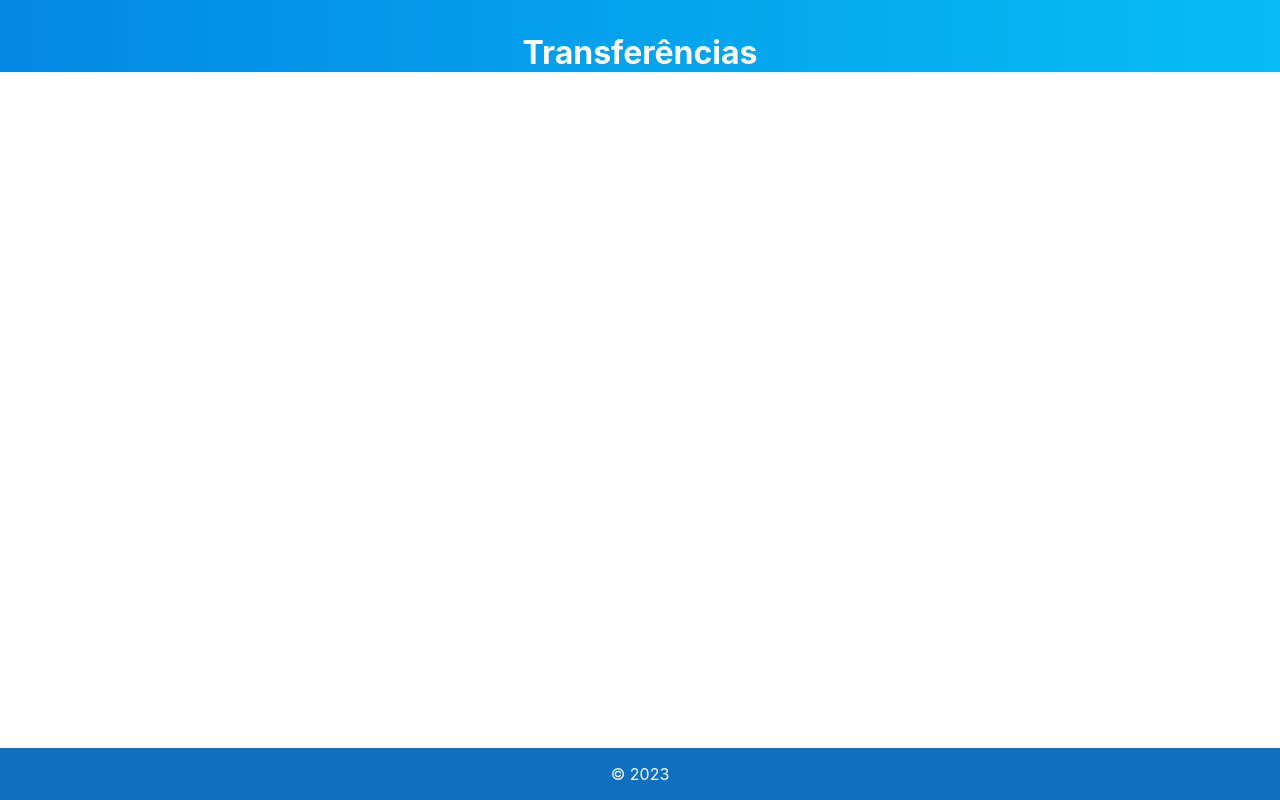
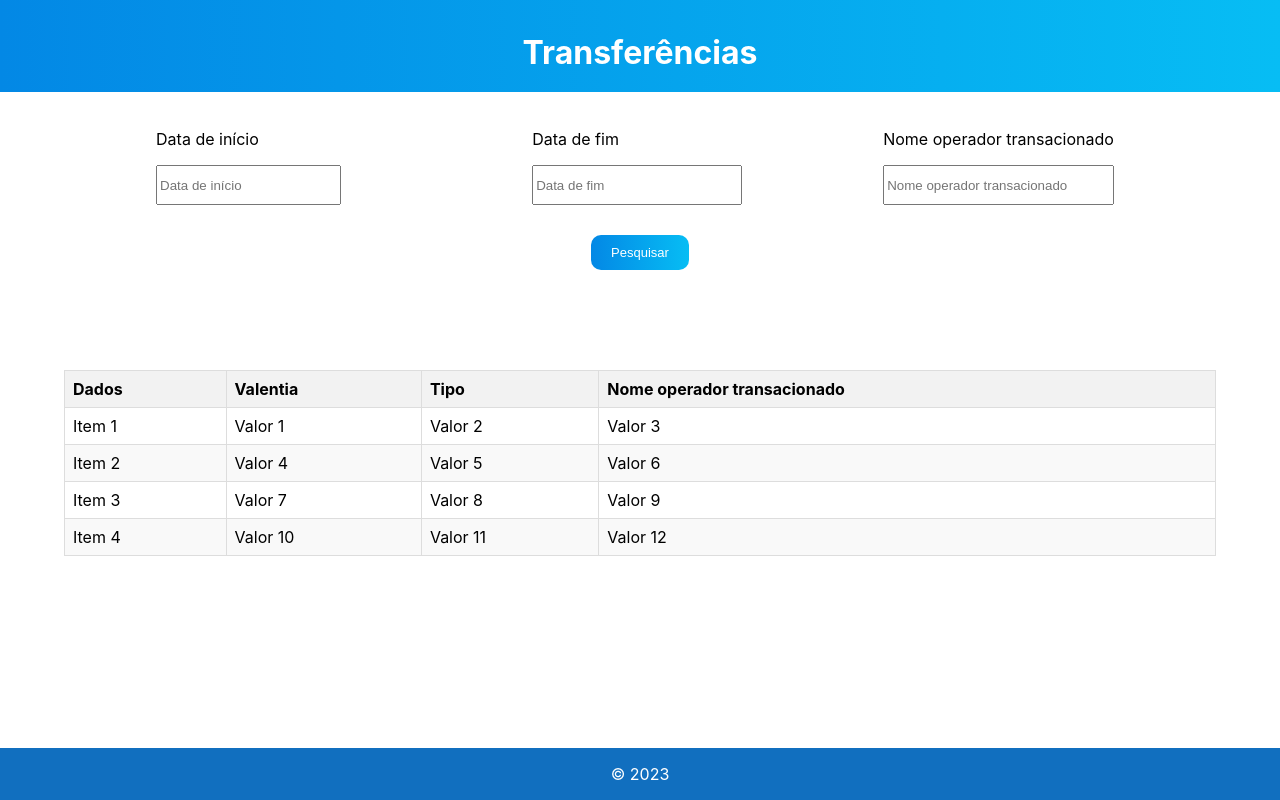
Before and after one commit to guiseixas/desafio-supera-react, a React (Create React App) app: page / in a window 1280 px wide. Built offline with nearby package versions, Linux system fonts and the light colour scheme.

Commit message:
created table component for home view and adjustments in jsx and css files

```diff
--- a/public/index.html
+++ b/public/index.html
@@ -24,7 +24,7 @@
       work correctly both with client-side routing and a non-root public URL.
       Learn how to configure a non-root public URL by running `npm run build`.
     -->
-    <title>React App</title>
+    <title>Transferencias App</title>
   </head>
   <body>
     <noscript>You need to enable JavaScript to run this app.</noscript>
--- a/src/components/Header.css
+++ b/src/components/Header.css
@@ -4,3 +4,7 @@
     color: white;
     padding: .7em 1.5em 0;
 }
+
+.HeaderText {
+    padding-bottom: 20px;
+}
--- a/src/components/Header.tsx
+++ b/src/components/Header.tsx
@@ -4,7 +4,7 @@ import '../components/Header.css'
 
 function Header(){
     return <header className="Header">
-        <h1>Transferências</h1>
+        <h1 className="HeaderText">Transferências</h1>
     </header>
 }
 
--- /dev/null
+++ b/src/components/Tabela.css
@@ -0,0 +1,71 @@
+
+.Tabela {
+  display: flex;
+  justify-content: center;
+}
+
+.Input {
+  display: flex;
+  justify-content: space-evenly;
+}
+
+.Input div {
+  display: flex;
+  flex-direction: column;
+  margin-right: 10px;
+}
+
+.buttonCenter {
+  margin-left: 25px;
+}
+
+.buttonStyle {
+  background: linear-gradient(90deg, #0388e5 0, #07bdf4);
+  color: white;
+  border: none;
+  padding: 10px 20px;
+  font-size: 13px;
+  cursor: pointer;
+  border-radius: 10px;
+}
+
+.buttonStyle:hover {
+  background: linear-gradient(90deg, #07bdf4 0, #0388e5);
+}
+
+.buttonSearch {
+  margin-top: 30px;
+  display: flex;
+  justify-content: center;
+}
+
+input {
+  height: 40px;
+  width: 100%;
+  box-sizing: border-box;
+}
+
+table {
+    width: 90%;
+    border-collapse: collapse;
+    margin-bottom: 20px;
+    margin-top: 100px;
+}
+
+th, td {
+    border: 1px solid #ddd;
+    padding: 8px;
+    text-align: left;
+}
+
+th {
+    background-color: #f2f2f2;
+}
+
+tr:nth-child(even) {
+    background-color: #f9f9f9;
+}
+
+tr:hover {
+    background-color: #e8f0fe;
+}
--- /dev/null
+++ b/src/components/Tabela.tsx
@@ -0,0 +1,77 @@
+import React, { useState, ChangeEvent } from 'react';
+import '../components/Tabela.css'
+
+function Tabela() {
+  const [dados, setDados] = useState([
+    { id: 1, coluna0: 'Item 1', coluna1: 'Valor 1', coluna2: 'Valor 2', coluna3: 'Valor 3' },
+    { id: 2, coluna0: 'Item 2', coluna1: 'Valor 4', coluna2: 'Valor 5', coluna3: 'Valor 6' },
+    { id: 3, coluna0: 'Item 3', coluna1: 'Valor 7', coluna2: 'Valor 8', coluna3: 'Valor 9' },
+    { id: 4, coluna0: 'Item 4', coluna1: 'Valor 10', coluna2: 'Valor 11', coluna3: 'Valor 12' },
+  ]);
+
+  const [filtro, setFiltro] = useState('');
+
+  const handleFiltroChange = (event: ChangeEvent<HTMLInputElement>) => {
+    setFiltro(event.target.value);
+  };
+
+  const filtrarDados = () => {
+    return dados.filter(
+      (item) =>
+        item.coluna1.toLowerCase().includes(filtro.toLowerCase()) ||
+        item.coluna2.toLowerCase().includes(filtro.toLowerCase()) ||
+        item.coluna3.toLowerCase().includes(filtro.toLowerCase())
+    );
+  };
+
+  const dadosFiltrados = filtrarDados();
+
+  return (
+    <div>
+      <div className="Input">
+        <div>
+          <p>Data de início</p>
+          <input type="text" placeholder="Data de início" value={filtro} onChange={handleFiltroChange} />
+        </div>
+        <div>
+          <p className='buttonCenter'>Data de fim</p>
+          <input className='buttonCenter' type="text" placeholder="Data de fim" value={filtro} onChange={handleFiltroChange} />
+        </div>
+        <div>
+          <p>Nome operador transacionado</p>
+          <input type="text" placeholder="Nome operador transacionado" value={filtro} onChange={handleFiltroChange} />
+        </div>
+      </div>
+      <div className="buttonSearch">
+        <button className="buttonStyle">
+          Pesquisar
+        </button>
+      </div>
+
+      <div className="Tabela">
+        <table>
+          <thead>
+            <tr>
+              <th>Dados</th>
+              <th>Valentia</th>
+              <th>Tipo</th>
+              <th>Nome operador transacionado</th>
+            </tr>
+          </thead>
+          <tbody>
+            {dadosFiltrados.map((item) => (
+              <tr key={item.id}>
+                <td>{item.coluna0}</td>
+                <td>{item.coluna1}</td>
+                <td>{item.coluna2}</td>
+                <td>{item.coluna3}</td>
+              </tr>
+            ))}
+          </tbody>
+        </table>
+      </div>
+    </div>
+  );
+};
+
+export default Tabela;
--- a/src/views/Home.view.tsx
+++ b/src/views/Home.view.tsx
@@ -1,12 +1,17 @@
 import React from "react";
 import './Home.view.css';
+import '../components/Tabela.css'
 import Header from "../components/Header";
 import Footer from "../components/Footer";
+import Tabela from "../components/Tabela";
 
 function HomeView(){
     return <div>
         <Header />
-        <Footer/>
+        <div>
+            <Tabela />
+        </div>
+        <Footer />
     </div>
 }
 
```
